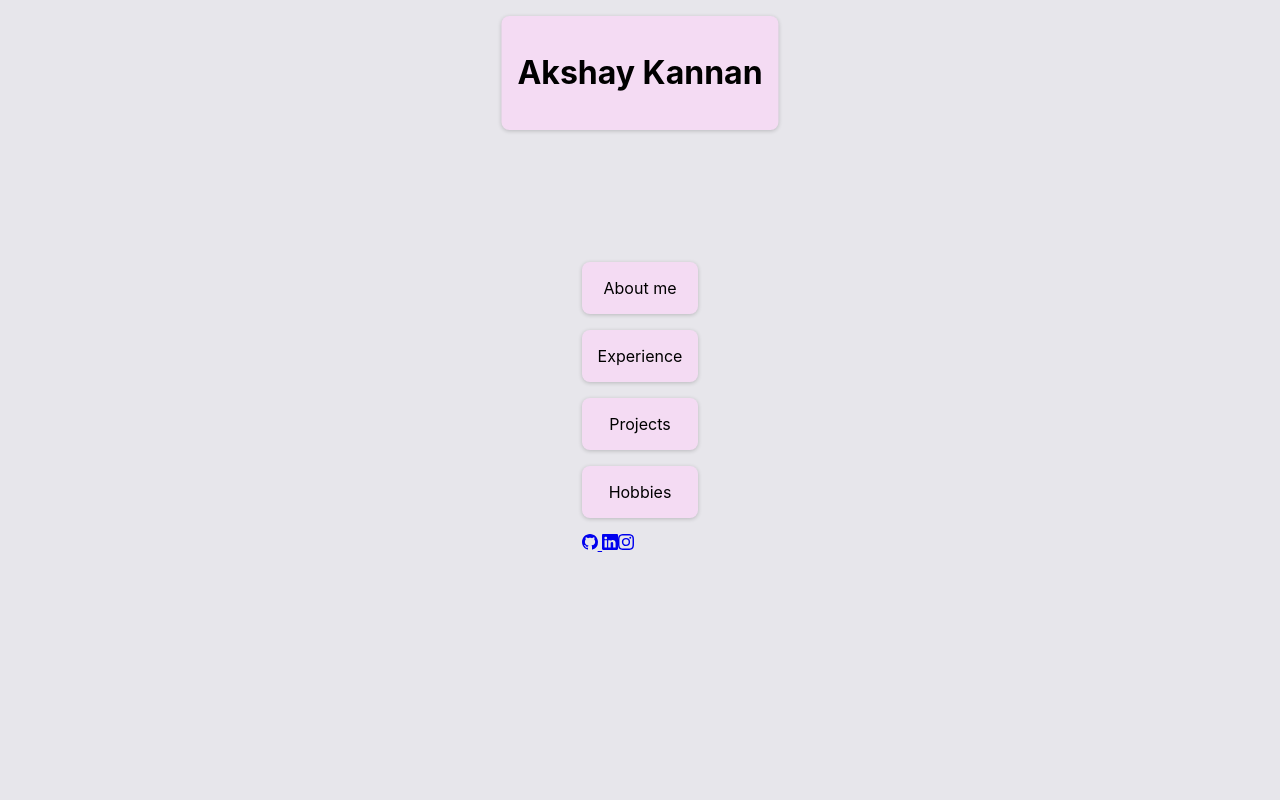
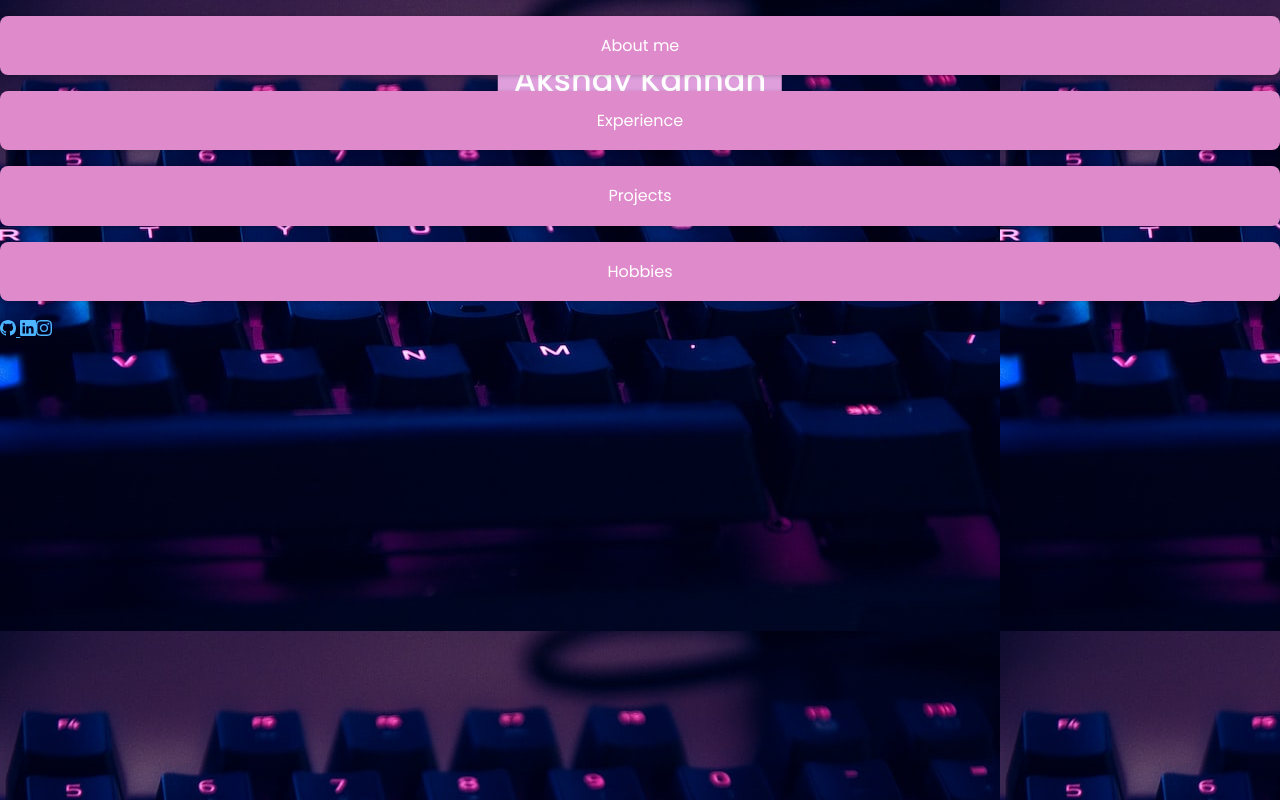
Before and after one commit to akskan160103/Personal-Website, a React (Create React App) app: page / in a window 1280 px wide. Built offline with nearby package versions, Linux system fonts and the light colour scheme.

Commit message:
Commit 4:
Defined index.css class in detail.

Starting a revamp of the website.

```diff
--- a/src/components/Description.module.css
+++ b/src/components/Description.module.css
@@ -4,7 +4,7 @@
     /* <margin>, <padding> etc. are in-built <properties> of a CSS class named <post> */
     margin: 1rem 0;
     padding: 1rem;
-    background-color: #f4dbf3;
+    background-color: #df8acb;
     border-radius: 8px; /*Gives a rounder border */
     box-shadow: 0 1px 4px rgba(0, 0, 0, 0.2);
     animation: animate-in 1s ease-out forwards;
@@ -16,7 +16,7 @@
   margin: 1rem auto; /* Sets margin on top and bottom, and centers the element horizontally */
   padding: 1rem;
   max-width: 600px; /* Limits the width of the element to avoid extending throughout the page */
-  background-color: #f4dbf3; /* Sets the background color */
+  background-color: #df9fdd; /* Sets the background color */
   border-radius: 8px; /* Applies rounded borders */
   box-shadow: 0 1px 4px rgba(0, 0, 0, 0.2);
   text-align: center; /* Centrally aligns text within this element w.r.t this element */
@@ -24,6 +24,7 @@
   top: 0%; /*Position this element 0% down from the top of its containing element */ /*The containing element in this case will be <body/> */
   left: 50%; /*Position this element such that its left edge is at the center (50%) of its containing element*/ /* The containing element will be <body/> */
   transform: translate(-50%, 0);  /* Positions this element 50% of its current length to the left */ /*Always relative to current position */
+
   }
 
 
--- a/src/components/Header.jsx
+++ b/src/components/Header.jsx
@@ -1,10 +1,10 @@
 import React from 'react'
 import classes from './Description.module.css'
 
-/*const WelcomeMessage = [ "Welcome ! ", "Hello there !"] */
+
 
 function Header()
-{ /*const a = (Math.random() > 0.5) ? WelcomeMessage[0] : WelcomeMessage[1] */
+{
     return (
         <div className={classes.Header}>
 
--- a/src/index.css
+++ b/src/index.css
@@ -1,5 +1,149 @@
+@import url('https://fonts.googleapis.com/css2?family=Poppins:wght@300;400;500;600&display=swap');
+
+body{
+  margin:0; /*Min. space between this element and other elements */
+  padding:0; /*Space between content of this element and its inner eddges */
+  border:0;
+  outline:0;
+  box-sizing:border-box;
+  list-style:none;
+  text-decoration: none;
+  font-family: 'Poppins', sans-serif;
+  background-color: var(--color-bg); /* Could have used background: var(--color-bg) as well. background property can be used to set the background of an element to an image
+  etc. */
+  color: var(--color-white);
+  line-height: 1.7; /* The height of a line within this element will be 1.7 times the font size of that element*/ /*Adjusts vertical spacing between lines within this element */
+  background-image: url(Pictures/Keyboard.jpg);
 
 
+
+}
+
+/*:root is a selector which refers to the <html> element*/
+/*<html> contains <head> and <body> elements */
+/*<body> contains all the visible content while <head> contains meta-data [E.g. Website Link] */
+
+/* If an element does not have a specific property(E.g. Color) defined for itself, it will continue to traverse up
+the DOM (Document Object Model) hierarchy and inherit the property from its nearest ancestor that has that
+property defined. This process continues until it either finds that property defined or reaches the root element (<html>).
+If that property is not defined for the <html> element, uses the default property for the particular browser hosting the website.
+*/
+
+
+
+/*
+    CSS Units of Measurement:
+
+    1. rem: relative to the root element
+    2. em: relative to the parent element
+    3. %: relative to the parent element
+    4. px: absolute - Standard Def.
+*/
+
+:root{
+  /* Defining CSS variables which can be accessed anywhere within the <html> element */
+  --color-bg: #1f1f38;
+  --color-bg-variant: #2c2c6c;
+  --color-primary: #4db5ff;
+  --color-primary-variant: rgba(77,181,255,0.4);
+  --color-white: #fff;
+  --color-light: rgba(255,255,255,0.6);
+
+  --container-width-lg: 75%;
+  --container-width-md: 86%;
+  --container-width-ms: 90%;
+  --transition: all 400ms ease;
+
+}
+
+
+
+code {
+  font-family: source-code-pro, Menlo, Monaco, Consolas, 'Courier New',
+    monospace;
+}
+
+/*General Styles */
+.container
+{
+  width: var(--container-width-lg);
+  margin: 0 auto; /*Figure out what this means */
+}
+
+/* When we use html tag selectors, we just need to mention the tag names of the elements*/
+h1,
+h2,
+h3,
+h4,
+h5 {
+  font-weight: 500; /* Font weight refers to the thickness/boldness of text */
+}
+
+h1{
+  font-size: 2.5 rem;
+}
+
+/*Each react componenet will return a section element */
+section{
+margin-top: 8 rem;
+}
+
+/* Selector which selects h2 elements which are child elements of section elements */
+section > h2 {
+color: var(--color-primary);
+margin-bottom: 3rem;
+}
+
+.text-light {
+  color: var(--color-light);
+}
+
+a {
+  color: var(--color-primary);
+  transition: var(--transition);
+}
+
+/* hover is a pseudo class which represents a state: */
+/* This selector selects an <a> element when a mouse hovers over it */
+a:hover{
+  color: var(--color-white);
+}
+
+.btn{
+  width: max-content;
+  display: inline-block;
+  color: var(--color-primary);
+  padding: 0.75 rem 1.2 rem;
+  border-radius: 0.4 rem; /* Rounded border edges */
+  cursor: pointer;
+  border: 1px solid var(--color-primary);
+  transition: var(--transition);
+}
+
+.btn:hover{
+  background-color: var(--color-white);
+  color: var(--color-bg);
+  border-color: transparent; /* The element will no longer have a visible border when mouse hovers above it: */
+
+}
+
+.btn-primary{
+  background-color: var(--color-primary);
+  color: var(--color-bg);
+}
+
+/* Tag selector which selects <img> element */
+img{
+  display: block;
+  width: 100%; /* Relative to the containing element */
+  object-fit: cover; /* Don't know what this means: No need to worry about it for now */
+}
+
+
+
+
+
+/*
 body {
   margin: 0;
   font-family: -apple-system, BlinkMacSystemFont, 'Segoe UI', 'Roboto', 'Oxygen',
@@ -11,7 +155,7 @@ body {
   padding: 0;
 
 
-  /*Centering the sub-elements*/
+  //Centering the sub-elements
 
   display: flex;
   justify-content: center;
@@ -20,8 +164,4 @@ body {
 
 
 }
-
-code {
-  font-family: source-code-pro, Menlo, Monaco, Consolas, 'Courier New',
-    monospace;
-}
+*/
```
Also changed, not shown: src/App.js (+7 -1 lines), src/Pictures/Code.jpeg (added), src/Pictures/Keyboard.jpg (added), src/index.js (line endings or trailing spaces).
